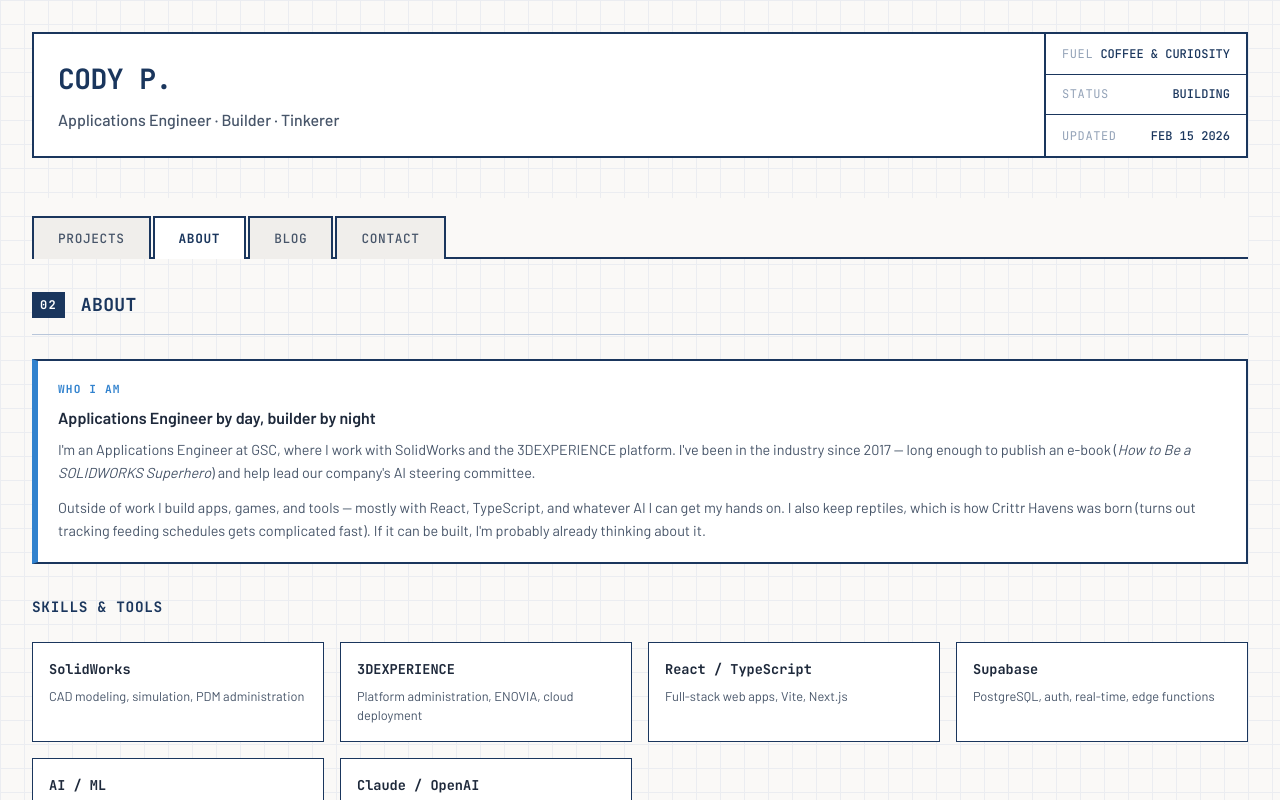
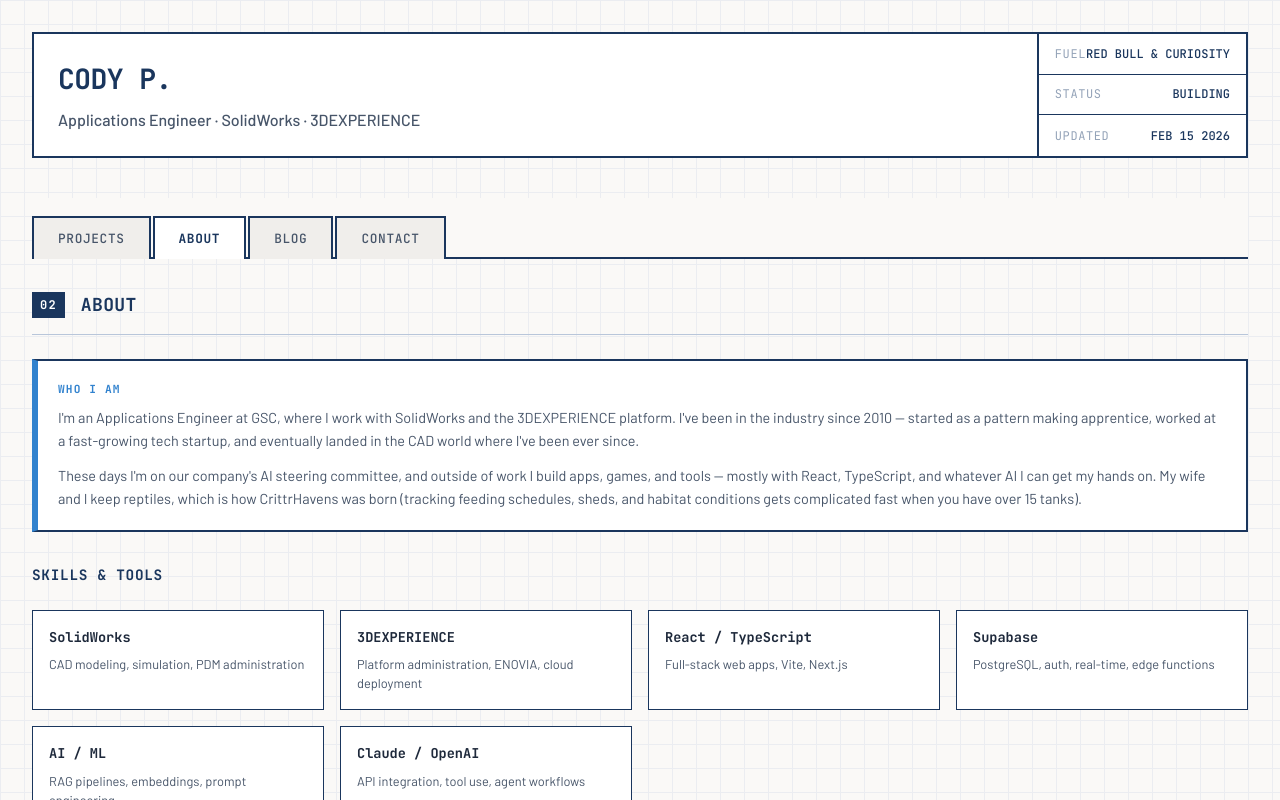
Before and after one commit to agent-lucas-bishop/codyp-xyz, a React (Vite) app: page / in a window 1280 px wide. Both pictures are taken after a click on the button "ABOUT". Shown: the top 800 px of the page. Built offline with nearby package versions, Linux system fonts and the light colour scheme.

Commit message:
Feedback fixes: Red Bull, timeline overhaul, CrittrHavens casing, remove clichés

```diff
--- a/src/App.tsx
+++ b/src/App.tsx
@@ -131,7 +131,7 @@
 
   const privateProjects: Project[] = [
     {
-      title: 'Crittr Havens',
+      title: 'CrittrHavens',
       subtitle: 'Reptile management app',
       zone: 'green',
       badge: 'IN DEV',
@@ -139,7 +139,7 @@
         { value: '7', label: 'Months Dev' },
         { value: 'iOS', label: 'Platform' },
       ],
-      points: ['Feeding schedules & shed tracking', 'Habitat management', 'React + Capacitor'],
+      points: ['Feeding schedules, shed tracking & habitat management', 'Gets complicated fast with 15+ tanks', 'React + Capacitor for iOS'],
     },
     {
       title: 'Price Navigator',
@@ -201,18 +201,18 @@
 
       <div className="callout info">
         <span className="callout-label">Who I Am</span>
-        <h4>Applications Engineer by day, builder by night</h4>
         <p>
           I'm an Applications Engineer at GSC, where I work with SolidWorks and the
-          3DEXPERIENCE platform. I've been in the industry since 2017 — long enough to
-          publish an e-book (<em>How to Be a SOLIDWORKS Superhero</em>) and help lead
-          our company's AI steering committee.
+          3DEXPERIENCE platform. I've been in the industry since 2010 — started as a
+          pattern making apprentice, worked at a fast-growing tech startup, and eventually
+          landed in the CAD world where I've been ever since.
         </p>
         <p style={{ marginTop: '12px' }}>
-          Outside of work I build apps, games, and tools — mostly with React, TypeScript,
-          and whatever AI I can get my hands on. I also keep reptiles, which is how
-          Crittr Havens was born (turns out tracking feeding schedules gets complicated
-          fast). If it can be built, I'm probably already thinking about it.
+          These days I'm on our company's AI steering committee, and outside of work I
+          build apps, games, and tools — mostly with React, TypeScript, and whatever AI
+          I can get my hands on. My wife and I keep reptiles, which is how CrittrHavens
+          was born (tracking feeding schedules, sheds, and habitat conditions gets
+          complicated fast when you have over 15 tanks).
         </p>
       </div>
 
@@ -240,34 +240,39 @@
         <h3 className="timeline-title">Journey</h3>
         <div className="timeline">
           <div className="timeline-item" style={{ '--delay': '0.1s' } as React.CSSProperties}>
-            <span className="timeline-date">2017</span>
-            <h4 className="timeline-item-title">Joined GSC</h4>
-            <p className="timeline-desc">Started as an Applications Engineer at a SolidWorks VAR, supporting CAD/PDM customers.</p>
+            <span className="timeline-date">2010</span>
+            <h4 className="timeline-item-title">Pattern Making Apprentice</h4>
+            <p className="timeline-desc">Started in manufacturing, learning the craft from the ground up.</p>
           </div>
           <div className="timeline-item" style={{ '--delay': '0.15s' } as React.CSSProperties}>
-            <span className="timeline-date">2017</span>
-            <h4 className="timeline-item-title">Published SOLIDWORKS Superhero</h4>
-            <p className="timeline-desc">Wrote the "How to Be a SOLIDWORKS Superhero" e-book at GSC.</p>
+            <span className="timeline-date">2018</span>
+            <h4 className="timeline-item-title">Training 2.0 at GSC</h4>
+            <p className="timeline-desc">Co-led an initiative to transform GSC's training department — built out remote classroom infrastructure, evaluated LMS platforms, designed new KPI tracking, and helped shift training from classroom-only to a flexible virtual + in-person model.</p>
           </div>
           <div className="timeline-item" style={{ '--delay': '0.2s' } as React.CSSProperties}>
-            <span className="timeline-date">2018</span>
-            <h4 className="timeline-item-title">Training 2.0</h4>
-            <p className="timeline-desc">Led initiative to modernize training delivery and content.</p>
+            <span className="timeline-date">2019–2020</span>
+            <h4 className="timeline-item-title">Tech Canary</h4>
+            <p className="timeline-desc">Worked at one of Wisconsin's fastest-growing tech startups, later acquired by Applied Systems.</p>
           </div>
           <div className="timeline-item" style={{ '--delay': '0.3s' } as React.CSSProperties}>
-            <span className="timeline-date">2023</span>
+            <span className="timeline-date">2021</span>
             <h4 className="timeline-item-title">3DEXPERIENCE Specialist</h4>
-            <p className="timeline-desc">Expanded into cloud platform administration and deployment.</p>
+            <p className="timeline-desc">Expanded into cloud platform administration and deployment at GSC.</p>
           </div>
           <div className="timeline-item highlight" style={{ '--delay': '0.4s' } as React.CSSProperties}>
             <span className="timeline-date">2024</span>
+            <h4 className="timeline-item-title">Started Exploring Generative AI</h4>
+            <p className="timeline-desc">Dove into generative AI, agent workflows, and building with LLMs.</p>
+          </div>
+          <div className="timeline-item" style={{ '--delay': '0.45s' } as React.CSSProperties}>
+            <span className="timeline-date">2025</span>
             <h4 className="timeline-item-title">Started Building Apps</h4>
-            <p className="timeline-desc">Launched Cinéphile Daily, began Crittr Havens, and dove into AI tooling.</p>
+            <p className="timeline-desc">Launched Cinéphile Daily, began CrittrHavens, and started shipping side projects.</p>
           </div>
           <div className="timeline-item" style={{ '--delay': '0.5s' } as React.CSSProperties}>
-            <span className="timeline-date">2025</span>
+            <span className="timeline-date">2026</span>
             <h4 className="timeline-item-title">AI Steering Committee + Internal Tools</h4>
-            <p className="timeline-desc">Joined the company AI steering committee. Building RAG systems, Price Navigator, and exploring agent workflows.</p>
+            <p className="timeline-desc">Joined the company AI steering committee. Building RAG systems, Price Navigator, and internal AI tooling.</p>
           </div>
         </div>
       </div>
@@ -336,12 +341,12 @@
           <div className="title-block-inner">
             <div className="title-main">
               <h1>Cody P.</h1>
-              <p className="subtitle">Applications Engineer · Builder · Tinkerer</p>
+              <p className="subtitle">Applications Engineer · SolidWorks · 3DEXPERIENCE</p>
             </div>
             <div className="title-meta">
               <div className="meta-row">
                 <span className="meta-label">Fuel</span>
-                <span className="meta-value">COFFEE & CURIOSITY</span>
+                <span className="meta-value">RED BULL & CURIOSITY</span>
               </div>
               <div className="meta-row">
                 <span className="meta-label">Status</span>
```
